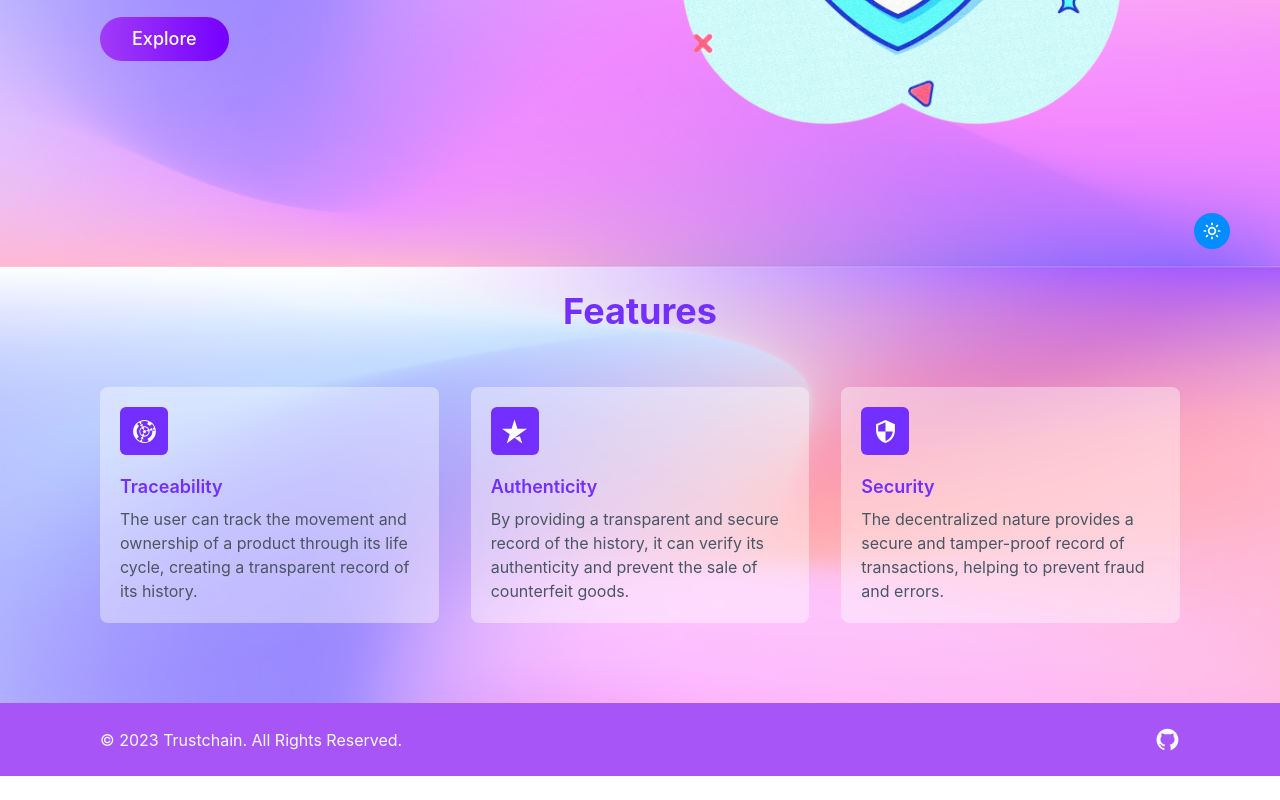
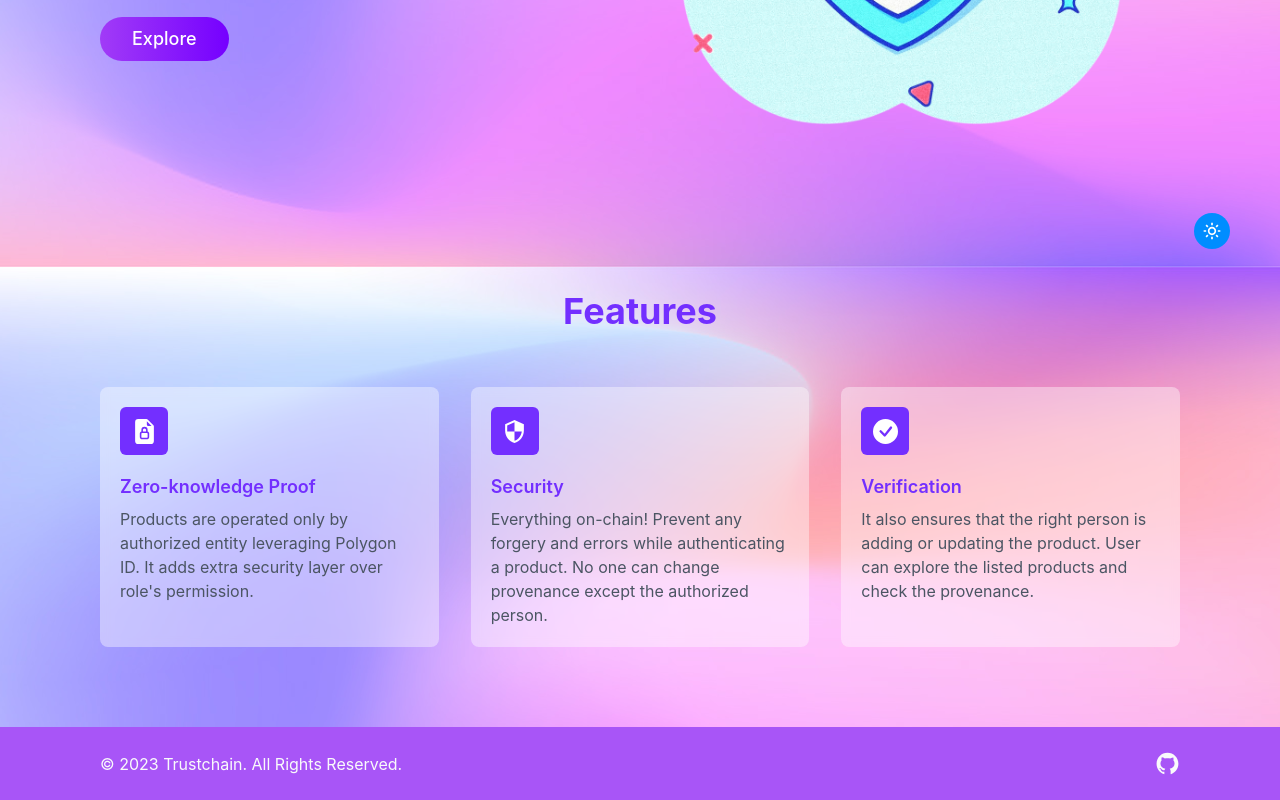
Before and after one commit to dimplejethidev/TrustChain, a Next.js app: page / in a window 1280 px wide. Shown: the part 533-1333 px from the top of the page. Before the commit the page ends 1309 px from the top, so only its background shows below. Built offline with nearby package versions, Linux system fonts and the light colour scheme; what wagmi would draw is missing.

Commit message:
Added content

```diff
--- a/src/pages/index.tsx
+++ b/src/pages/index.tsx
@@ -2,8 +2,7 @@ import Head from 'next/head';
 import Link from 'next/link';
 import Image from 'next/image';
 import { NextPage } from 'next';
-import { GiDigitalTrace } from 'react-icons/gi';
-import { SiTrustpilot } from 'react-icons/si';
+import { BsFillFileEarmarkLockFill, BsFillCheckCircleFill } from 'react-icons/bs';
 import { MdSecurity } from 'react-icons/md';
 
 interface FeatureCardProps {
@@ -16,7 +15,7 @@ const FeatureCard = ({title, desc, icon}: FeatureCardProps) => {
   return (
     <div className="relative backdrop-blur-sm bg-white/40 bg-opacity-20 dark:bg-gray-700 dark:bg-opacity-30 p-5 rounded-lg">
       <dt className="flex flex-col items-center md:items-start">
-        <div className="flex items-center justify-center h-12 w-12 rounded-md bg-[#732fff] dark:bg-[#d97dff] text-white">
+        <div className="flex items-center justify-center h-12 w-12 rounded-md bg-[#732fff] dark:bg-[#a13bf7] text-white">
           {icon}
         </div>
         <p className="pt-5 text-lg leading-6 font-medium font-semibold text-[#732fff] dark:text-[#e99aff]">
@@ -73,9 +72,9 @@ const Home: NextPage = () => {
             </h1>
           </div>
           <dl className="space-y-10 md:space-y-0 md:grid md:grid-cols-3 md:gap-x-8 md:gap-y-10">
-            <FeatureCard icon={<GiDigitalTrace size={25} />} title="Traceability" desc="The user can track the movement and ownership of a product through its life cycle, creating a transparent record of its history." />
-            <FeatureCard icon={<SiTrustpilot size={25} />} title="Authenticity" desc="By providing a transparent and secure record of the history, it can verify its authenticity and prevent the sale of counterfeit goods." />
-            <FeatureCard icon={<MdSecurity size={25} />} title="Security" desc="The decentralized nature provides a secure and tamper-proof record of transactions, helping to prevent fraud and errors." />
+            <FeatureCard icon={<BsFillFileEarmarkLockFill size={25} />} title="Zero-knowledge Proof" desc="Products are operated only by authorized entity leveraging Polygon ID. It adds extra security layer over role's permission." />
+            <FeatureCard icon={<MdSecurity size={25} />} title="Security" desc="Everything on-chain! Prevent any forgery and errors while authenticating a product. No one can change provenance except the authorized person." />
+            <FeatureCard icon={<BsFillCheckCircleFill size={25} />} title="Verification" desc="It also ensures that the right person is adding or updating the product. User can explore the listed products and check the provenance." />
           </dl>
         </div>
       </main>
```
Also changed, not shown: 1 other file (tests, documents, lock files or other folders).
